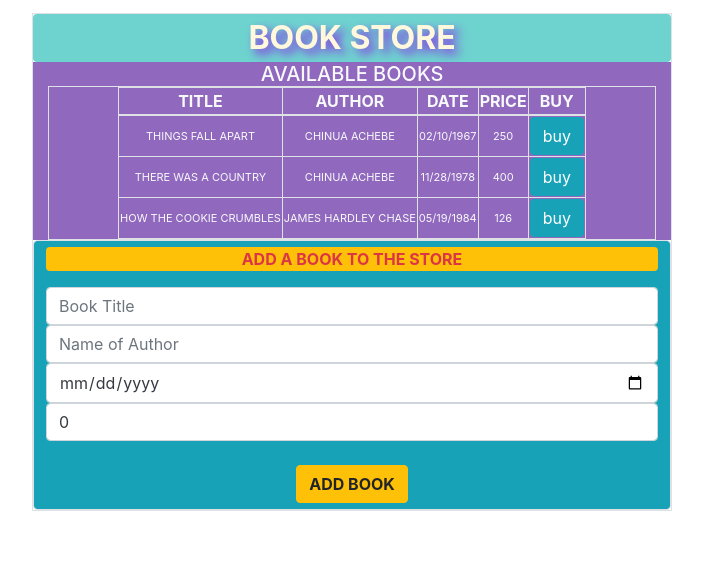
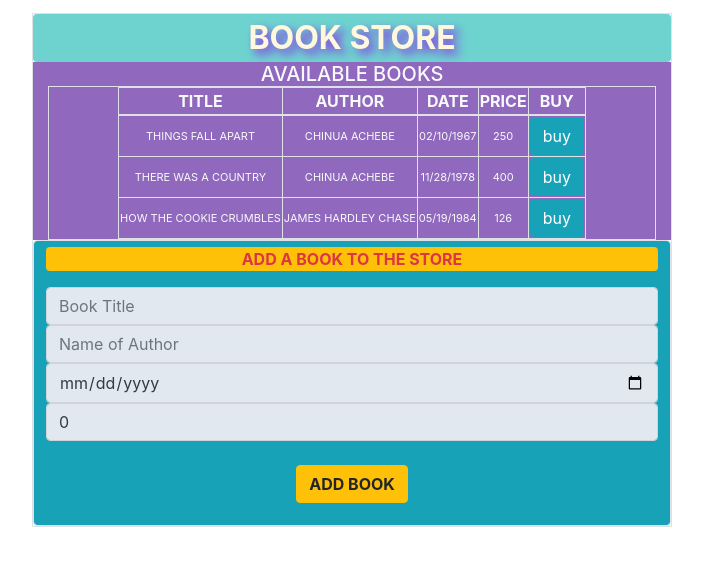
Before and after one commit to nonnyboing/bookstore-app, a React (Create React App) app: page / in a window 1280 px wide. Shown: the top 566 px of the page, without its empty margins (288-991 px from the left). Built offline with nearby package versions, Linux system fonts and the light colour scheme.

Commit message:
form element updated

```diff
--- a/src/components/Form.js
+++ b/src/components/Form.js
@@ -39,13 +39,13 @@ export const Form = () => {
         setPrice('');
     }
     return (
-        <div className="container form-control bg-info border m-auto">
+        <div className="container-responsive bg-info border m-auto form-control">
             <p className="rounded bg-warning text-danger font-weight-bold">ADD A BOOK TO THE STORE</p>
-            <form onSubmit={formSubmit} className="form">
-                <input onChange={handleChange} placeholder="Book Title" type="text" value={title} name="btitle" required className="form-control text-dark"></input>
-                <input onChange={handleChange} placeholder="Name of Author" type="text" value={author} name="bauthor" required className="form-control text-dark"></input>
-                <input onChange={handleChange} type="date" name="bdate" value={date} required className="form-control text-dark"></input>
-                <input onChange={handleChange} placeholder="Price" type="number" value={price} name="bamount" required className="form-control text-dark"></input><br></br>
+            <form onSubmit={formSubmit} className="form-group bg-info">
+                <input onChange={handleChange} placeholder="Book Title" type="text" value={title} name="btitle" required className="text-dark form-control" style={{backgroundColor: "#e1e8f0"}}></input>
+                <input onChange={handleChange} placeholder="Name of Author" type="text" value={author} name="bauthor" required className="text-dark form-control" style={{backgroundColor: "#e1e8f0"}}></input>
+                <input onChange={handleChange} type="date" name="bdate" value={date} required className="text-dark form-control" style={{backgroundColor: "#e1e8f0"}}></input>
+                <input onChange={handleChange} placeholder="Price" type="number" value={price} name="bamount" required className="text-dark form-control" style={{backgroundColor: "#e1e8f0"}}></input><br></br>
                 <button className="btn btn-large font-weight-bold btn-warning">ADD BOOK</button>
             </form>
         </div>
```
Also changed, not shown: 8 other files (tests, documents, lock files or other folders).
